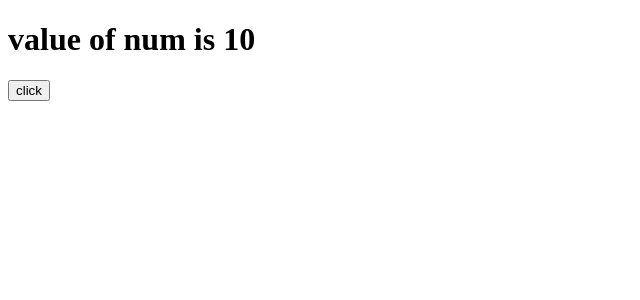
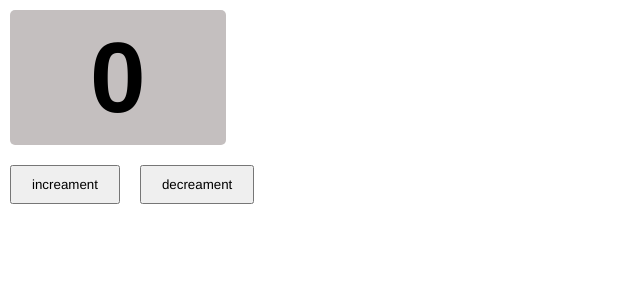
Before and after one commit to ayazmalek/learn-react, a React (Vite) app in the folder 09-Usestate/: page / in a window 1280 px wide. Shown: the top 300 px of the page, without its empty margins (0-640 px from the left). Built offline with nearby package versions, Linux system fonts and the light colour scheme.

Commit message:
usestate integration

```diff
--- a/09-Usestate/src/App.jsx
+++ b/09-Usestate/src/App.jsx
@@ -1,17 +1,24 @@
-import React, { useState } from 'react'
 
+import { useState } from "react"
+import Usestatebase from "./components/usestatebase"
 const App = () => {
+const [num, setNum] = useState(0)
+function increament(){
+setNum(num+1)
+}
+function decreament(){
+  setNum(num-1)
+}
 
- const [num, setNum] = useState(10)
-
-   function incNum(){
-        setNum(25)
-    }
   return (
 
+
     <div>
-      <h1>value of num is {num}</h1>
-      <button onClick={incNum}>click</button>
+        <h1>{num}</h1>
+<button onClick={increament}>increament</button>
+<button onClick={decreament}>decreament</button>
+
+  {/* <Usestatebase /> */}
     </div>
   )
 }
--- /dev/null
+++ b/09-Usestate/src/components/Usestatebase.jsx
@@ -0,0 +1,20 @@
+import React, { useState } from 'react'
+
+const Usestatebase = () => {
+     const [num, setNum] = useState(10)
+ const [userName, setName] = useState('deepak')
+
+   function cngNum(){
+        setNum(25)
+        setName('deelip')
+    }
+  return (
+    <div>
+       <h1>value of num is {num} & <br/> userName is {userName}</h1>
+      <button onClick={cngNum} >click</button>
+
+    </div>
+  )
+}
+
+export default Usestatebase
--- a/09-Usestate/src/index.css
+++ b/09-Usestate/src/index.css
@@ -0,0 +1,24 @@
+* {
+    margin: 0;
+    padding: 0;
+    box-sizing: border-box;
+    font-family: 'helvetica neue';
+}
+html,
+body {
+    height: 100%;
+    width: 100%;
+}
+
+button{
+    padding: 10px 20px;
+    margin: 10px;
+}
+h1{
+    background-color: rgb(196, 191, 191);
+    width: fit-content;
+    font-size: 100px;
+    padding: 10px 80px;
+    border-radius: 5px;
+    margin: 10px;
+}
```
Also changed, not shown: 09-Usestate/src/main.jsx (line endings or trailing spaces).
